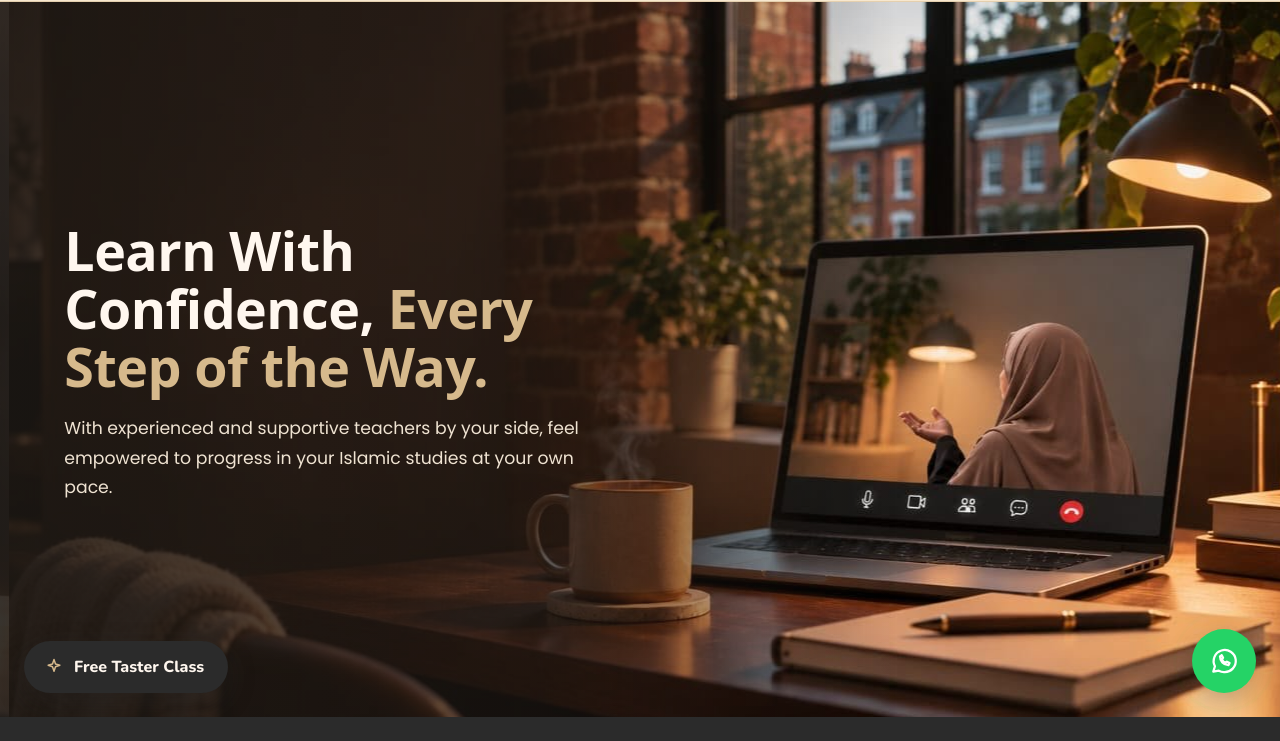
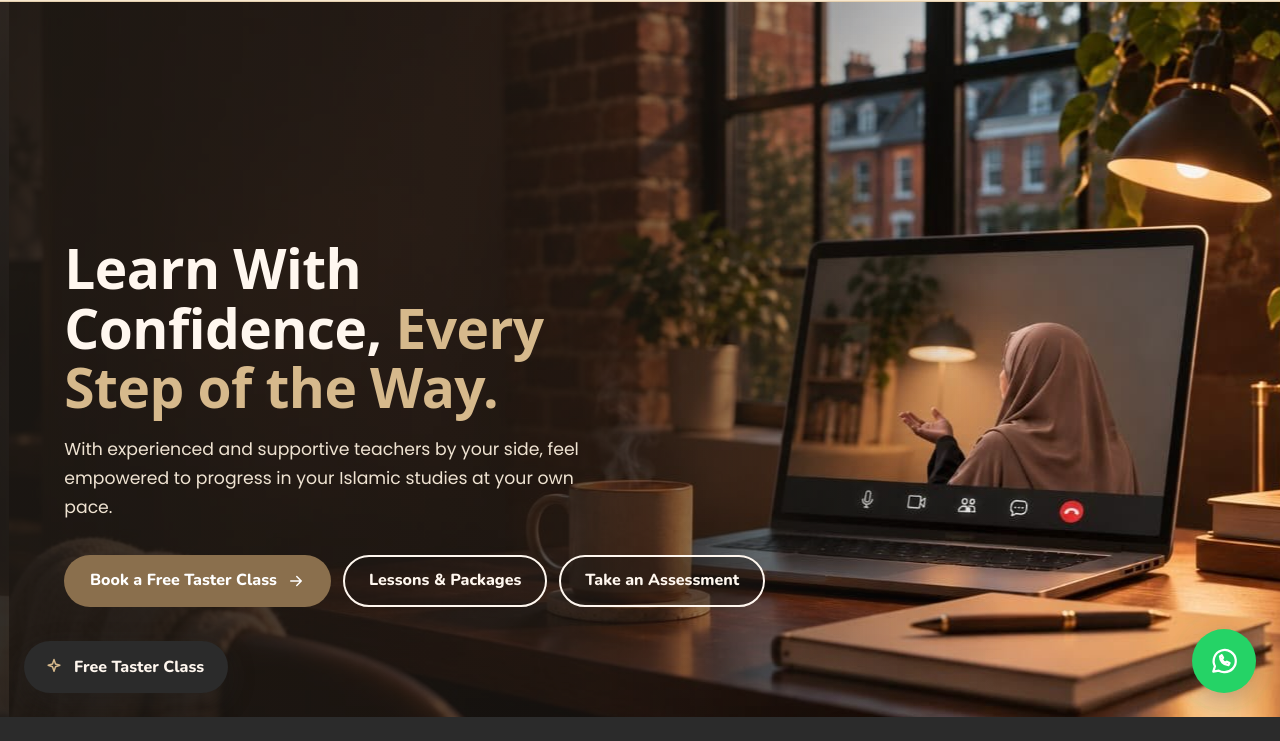
Before and after one commit to monettz/sou, a website built with Vite: page index.html in a window 1280 px wide. Shown: the part 83-824 px from the top of the page. Built offline with nearby package versions, Linux system fonts and the light colour scheme; files whose address does not match are found by name; a web font is replaced by a local one.

Commit message:
Hero buttons sit inside the hero on tablet and desktop
- Book a Free Taster Class / Lessons & Packages / Take an Assessment now
  sit under the headline inside the photo from 768px wide; phones keep
  them stacked below the photo
- Buttons stay in the same spot on every slide; equal height; compact on
  tablets so all three fit on one line; colours follow light/dark photos

Co-Authored-By: Claude Opus 5.5 <noreply@anthropic.com>
Claude-Session: https://claude.ai/code/session_01AZZycWZDyUa9S68LxDqSkf

```diff
--- a/index.html
+++ b/index.html
@@ -74,12 +74,14 @@
       <img src="assets/banner-teacher.jpg" alt="A teacher giving a live online lesson on a laptop beside a cup of tea" width="1280" height="720" decoding="async">
       <img src="assets/banner-study-home.jpg" alt="A student in hijab studying Islam on her laptop at home by a sunny window" width="1672" height="941" decoding="async">
     </div>
-    <div class="banner-cap" aria-live="polite">
-      <h1 class="h1" id="slTitle">Everything You Need to Learn, <span class="hl">All in One Place.</span></h1>
-      <p class="lead" id="slBody">From interactive student dashboards and video lessons to direct access to teachers, quizzes and exams — experience Islamic learning in one structured environment.</p>
+    <div class="banner-over">
+      <div class="banner-cap" aria-live="polite">
+        <h1 class="h1" id="slTitle">Everything You Need to Learn, <span class="hl">All in One Place.</span></h1>
+        <p class="lead" id="slBody">From interactive student dashboards and video lessons to direct access to teachers, quizzes and exams — experience Islamic learning in one structured environment.</p>
+      </div>
+      <div class="banner-btns hero-btns"><button class="btn btn-primary" data-taster>Book a Free Taster Class <svg class="arr" width="18" height="18" aria-hidden="true" focusable="false"><use href="#i-arrow"/></svg></button><a class="btn btn-outline" href="#packages">Lessons &amp; Packages</a><a class="btn btn-outline" href="#assessment">Take an Assessment</a></div>
     </div>
   </div>
-  <div class="banner-bar"><div class="wrap row hero-btns"><button class="btn btn-primary" data-taster>Book a Free Taster Class <svg class="arr" width="18" height="18" aria-hidden="true" focusable="false"><use href="#i-arrow"/></svg></button><a class="btn btn-outline" href="#packages">Lessons &amp; Packages</a><a class="btn btn-outline" href="#assessment">Take an Assessment</a></div></div>
 
   <div class="marquee" aria-hidden="true"><div class="track"><span>Qur’an Reading</span><span>Tajweed</span><span>Arabic Language</span><span>Hifz</span><span>Seerah</span><span>Fiqh of Worship</span><span>Aqeedah</span><span>Islamic Studies</span><span>Qur’an Reading</span><span>Tajweed</span><span>Arabic Language</span><span>Hifz</span><span>Seerah</span><span>Fiqh of Worship</span><span>Aqeedah</span><span>Islamic Studies</span></div></div>
 
--- a/src/styles.css
+++ b/src/styles.css
@@ -429,32 +429,41 @@ form{display:flex;flex-direction:column;gap:18px}
 .banner-cap{padding:22px 16px 4px;display:flex;flex-direction:column;gap:10px}
 .banner-cap .h1{font-size:clamp(30px,8vw,44px);margin:0}
 .banner-cap .lead{margin:0;font-size:16px}
-.banner-bar{background:var(--cream);padding:22px 0 30px;border-bottom:1px solid var(--line)}
-.banner-bar .hero-btns{justify-content:center;gap:14px}
+/* phones: buttons sit under the words on the cream background */
+.banner-btns{display:flex;flex-wrap:wrap;justify-content:center;gap:14px;padding:22px 16px 30px;border-bottom:1px solid var(--line)}
 /* banner headings are real text over the photos */
 /* words travel with the photo: old text exits left, new text enters from the right */
 .banner-cap{transition:opacity .5s ease,transform .55s cubic-bezier(.65,0,.35,1)}
 .banner-cap.swap{opacity:0;transform:translateX(-120px)}
 .banner-cap.enter{opacity:0;transform:translateX(120px);transition:none}
 .banner-cap .h1{line-height:1.08}
-@media (min-width:900px){
+/* tablets and desktops: words and buttons sit together inside the hero photo */
+@media (min-width:768px){
+  .banner-imgs{aspect-ratio:auto;height:clamp(540px,56.25vw,820px)}
   .banner-imgs::after{content:"";position:absolute;inset:0;transition:background .9s ease;pointer-events:none}
-  .banner[data-side="left"] .banner-imgs::after{background:linear-gradient(90deg,rgba(28,24,20,.88) 0%,rgba(28,24,20,.66) 42%,rgba(28,24,20,0) 70%)}
-  .banner[data-side="right"] .banner-imgs::after{background:linear-gradient(270deg,rgba(255,247,239,.92) 0%,rgba(255,247,239,.7) 36%,rgba(255,247,239,0) 60%)}
-  .banner-cap{position:absolute;top:0;bottom:0;width:min(46%,640px);padding:0;justify-content:center;gap:18px;z-index:1}
-  .banner[data-side="left"] .banner-cap{left:max(5vw,32px);color:var(--cream)}
-  .banner[data-side="right"] .banner-cap{right:max(5vw,32px);text-align:right;align-items:flex-end}
-  .banner-cap .h1{font-size:clamp(38px,4.2vw,66px)}
-  .banner-cap .lead{font-size:clamp(16px,1.35vw,20px);max-width:520px}
+  .banner[data-side="left"] .banner-imgs::after{background:linear-gradient(90deg,rgba(28,24,20,.9) 0%,rgba(28,24,20,.7) 45%,rgba(28,24,20,0) 78%)}
+  .banner[data-side="left-light"] .banner-imgs::after{background:linear-gradient(90deg,rgba(255,247,239,.94) 0%,rgba(255,247,239,.78) 45%,rgba(255,247,239,0) 74%)}
+  .banner-over{position:absolute;inset:0;z-index:1;display:flex;flex-direction:column;justify-content:flex-end;gap:32px;padding:0 max(5vw,32px) clamp(64px,9vw,150px);pointer-events:none}
+  .banner-over>*{pointer-events:auto}
+  .banner-cap{width:min(64%,620px);padding:0;gap:18px}
+  .banner-cap .h1{font-size:clamp(36px,4.3vw,64px)}
+  .banner-cap .lead{font-size:clamp(16px,1.35vw,20px);max-width:540px}
+  .banner-btns{justify-content:flex-start;gap:12px;padding:0;border:0;max-width:min(92%,720px)}
+  .banner-btns .btn{min-height:52px;padding:12px 24px;font-size:16px}
+  /* dark photos: light words, outline buttons in cream */
   .banner[data-side="left"] .banner-cap .h1{color:var(--cream)}
   .banner[data-side="left"] .banner-cap .hl{color:var(--tan)}
   .banner[data-side="left"] .banner-cap .lead{color:#EFE3D2}
-  .banner[data-side="right"] .banner-cap .lead{color:var(--muted)}
-  /* bright photo with the words on the left: soft cream fade and dark text */
-  .banner[data-side="left-light"] .banner-imgs::after{background:linear-gradient(90deg,rgba(255,247,239,.92) 0%,rgba(255,247,239,.72) 38%,rgba(255,247,239,0) 62%)}
-  .banner[data-side="left-light"] .banner-cap{left:max(5vw,32px)}
+  .banner[data-side="left"] .banner-btns .btn-outline{border-color:var(--cream);color:var(--cream);background:rgba(28,24,20,.4)}
+  .banner[data-side="left"] .banner-btns .btn-outline:hover{background:var(--cream);color:var(--ink)}
+  /* bright photo: dark words and buttons */
   .banner[data-side="left-light"] .banner-cap .lead{color:var(--muted)}
+  .banner[data-side="left-light"] .banner-btns .btn-outline{background:rgba(255,247,239,.6)}
+  .banner-btns .btn-outline{transition:background-color .6s,color .6s,border-color .6s,transform .3s var(--ease)}
 }
+@media (min-width:1100px){.banner-cap{width:min(48%,640px)}}
+/* tablets: slightly smaller buttons so all three fit on one line */
+@media (min-width:768px) and (max-width:1099px){.banner-btns{gap:10px}.banner-btns .btn{padding:11px 18px;font-size:15px;min-height:48px}}
 /* pay now modal */
 .pay-pick{display:flex;flex-direction:column;gap:4px;padding:16px 18px;border:1px solid #4A4540;border-radius:16px}
 .pay-pick:empty{display:none}
```
